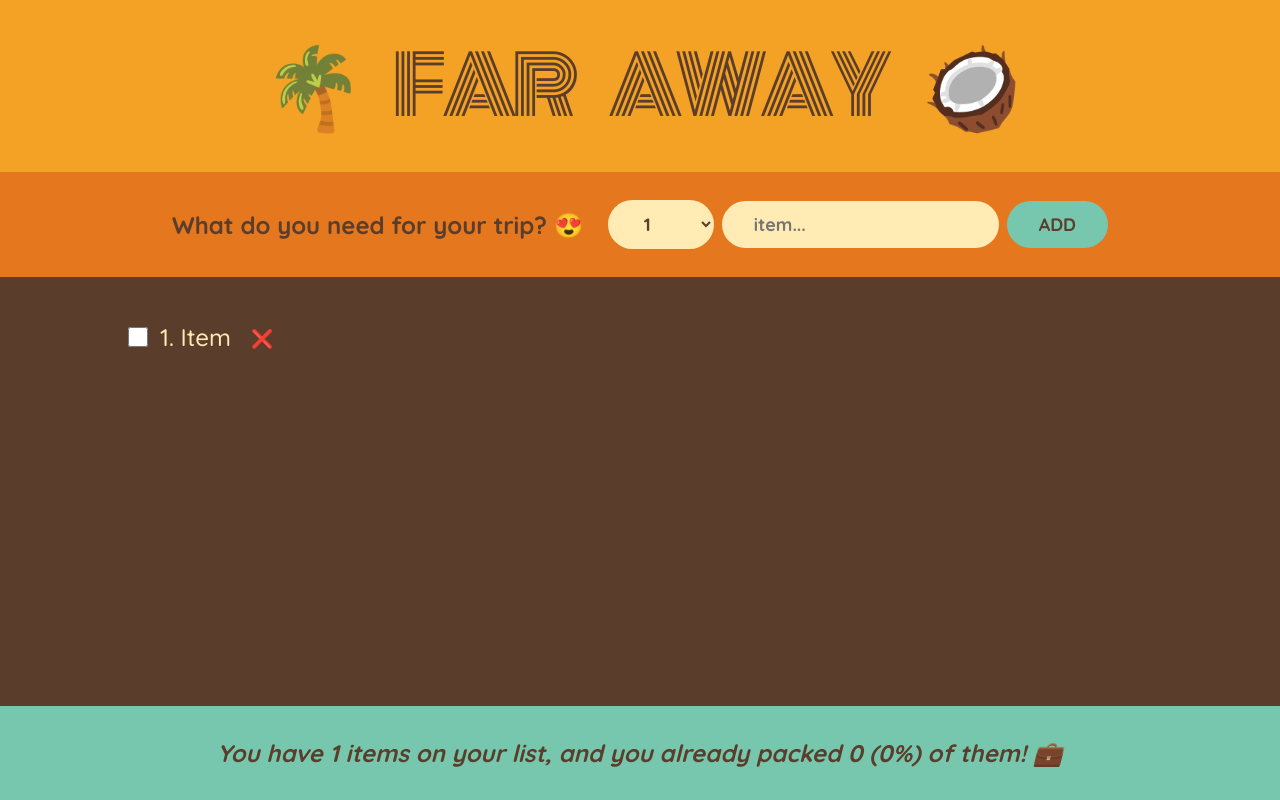
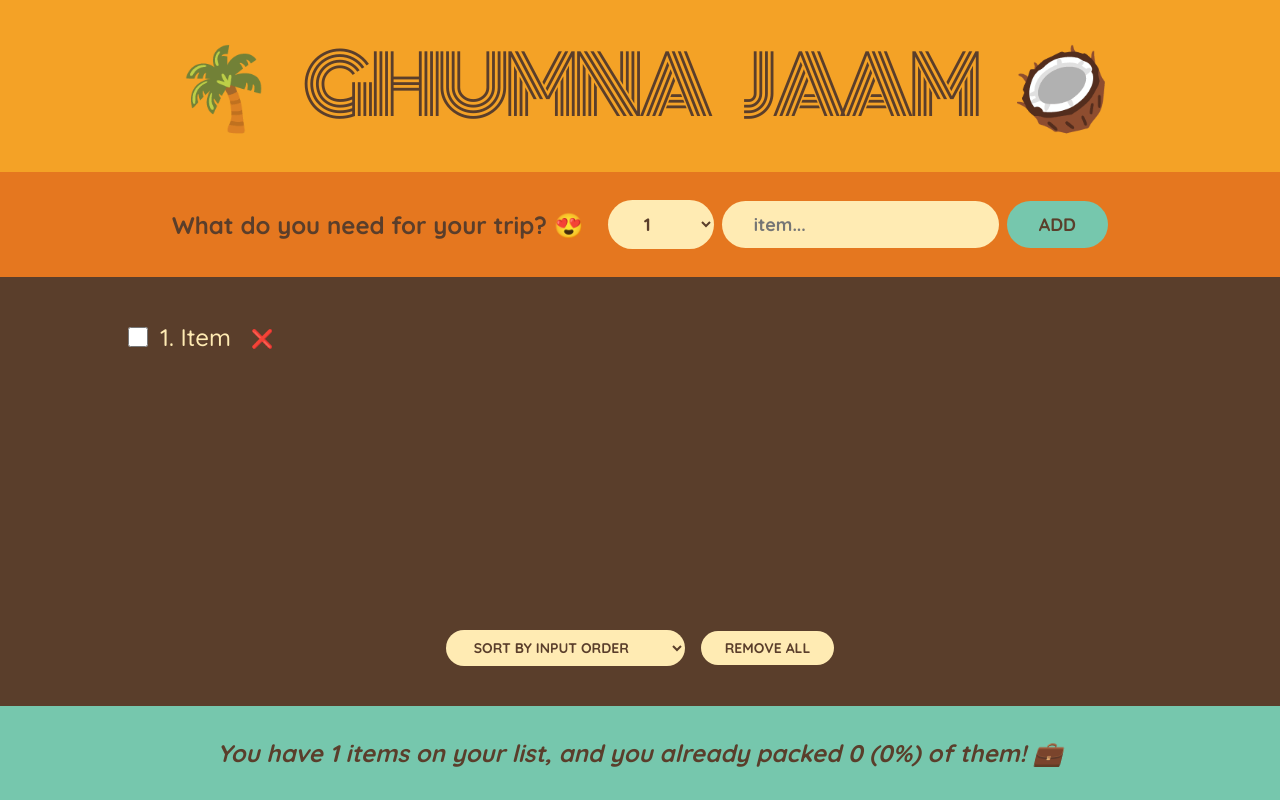
Before and after one commit to nikhilbudhathoki09/packaging-list-react, a React (Create React App) app: page / in a window 1280 px wide. Both pictures are taken after a click on the button "ADD". Built offline with nearby package versions, Linux system fonts and the light colour scheme.

Commit message:
Finished the project with learning much more about the states

```diff
--- a/src/App.js
+++ b/src/App.js
@@ -1,4 +1,8 @@
 import { useState } from "react";
+import Logo from "./Logo";
+import Form from "./Form";
+import Stats from "./Stats";
+import PackingList from "./PackingList";
 
 export default function App() {
   const [items, setItems] = useState([]); //lifting the state up to the nearest parent component so that it can be used on another component
@@ -10,6 +14,13 @@
   function handleRemoveItem(id) {
     //lifting the state up (We can pass it as a props to the child component)
     setItems((items) => items.filter((item) => item.id !== id));
+  }
+
+  function handleRemoveAll() {
+    const confirmed = window.confirm(
+      "Are you sure you want to delete all the items?"
+    );
+    if (confirmed) setItems([]);
   }
 
   function handlePackedItems(id) {
@@ -28,123 +39,9 @@
         items={items}
         onDeleteItems={handleRemoveItem}
         togglePackedItems={handlePackedItems}
+        removeAll={handleRemoveAll}
       />
       <Stats items={items} />
     </div>
   );
 }
-
-function Logo() {
-  return <h1> 🌴 Far Away 🥥</h1>;
-}
-
-function Form({ onAddItems }) {
-  const [description, setDescription] = useState("Item");
-  const [quantity, setQuantity] = useState(1);
-
-  function handleSubmit(event) {
-    event.preventDefault();
-
-    if (description === "") return;
-
-    const newItem = { description, quantity, packed: false, id: Date.now() };
-
-    onAddItems(newItem); //function taken as a prop from the parrent component
-    setDescription("");
-    setQuantity(1);
-  }
-
-  return (
-    <form className="add-form" onSubmit={handleSubmit}>
-      <h3>What do you need for your trip? 😍</h3>
-      <select
-        value={quantity}
-        onChange={(e) => setQuantity(Number(e.target.value))}
-      >
-        {Array.from({ length: 20 }, (_, i) => i + 1).map(
-          (
-            num //for generating the  numbers from 1 to 20
-          ) => (
-            <option vlaue={num} key={num}>
-              {num}
-            </option>
-          )
-        )}
-      </select>
-      <input
-        type="text"
-        placeholder="item..."
-        value={description}
-        onChange={(e) => setDescription(e.target.value)}
-      />
-      <button>Add</button>
-    </form>
-  );
-}
-
-function PackingList({ items, onDeleteItems, togglePackedItems }) {
-  return (
-    <div className="list">
-      {
-        <ul>
-          {items.map((item) => (
-            <Item
-              item={item}
-              onDeleteItems={onDeleteItems}
-              key={item.id}
-              togglePackedItems={togglePackedItems}
-            />
-          ))}
-        </ul>
-      }
-    </div>
-  );
-}
-
-function Item({ item, onDeleteItems, togglePackedItems }) {
-  return (
-    <li>
-      <input
-        type="checkbox"
-        checked={item.packed}
-        onChange={() => togglePackedItems(item.id)}
-      ></input>
-      <span
-        style={
-          item.packed
-            ? { textDecoration: "line-through" }
-            : { textDecoration: "none" }
-        }
-      >
-        {item.quantity}. {item.description}
-      </span>
-      <button className="" onClick={() => onDeleteItems(item.id)}>
-        ❌
-      </button>
-    </li>
-  );
-}
-
-function Stats({ items }) {
-  if (items.length === 0) {
-    return (
-      <footer className="stats">
-        <em>Start adding your list now 🎈</em>
-      </footer>
-    );
-  }
-  const totalItems = items.length;
-  const packedItems = items.filter((item) => item.packed).length;
-  const percentage =
-    totalItems > 0 ? Math.round((packedItems / totalItems) * 100) : 0;
-  return (
-    <footer className="stats">
-      <em>
-        {percentage === 100
-          ? "You are ready to go! 🥳"
-          : `You have ${totalItems} items on your list, and you already packed ${packedItems}
-        (${percentage}%) of them! 💼`}
-      </em>
-    </footer>
-  );
-}
--- /dev/null
+++ b/src/Form.js
@@ -0,0 +1,45 @@
+import { useState } from "react";
+
+export default function Form({ onAddItems }) {
+  const [description, setDescription] = useState("Item");
+  const [quantity, setQuantity] = useState(1);
+
+  function handleSubmit(event) {
+    event.preventDefault();
+
+    if (description === "") return;
+
+    const newItem = { description, quantity, packed: false, id: Date.now() };
+
+    onAddItems(newItem); //function taken as a prop from the parrent component
+    setDescription("");
+    setQuantity(1);
+  }
+
+  return (
+    <form className="add-form" onSubmit={handleSubmit}>
+      <h3>What do you need for your trip? 😍</h3>
+      <select
+        value={quantity}
+        onChange={(e) => setQuantity(Number(e.target.value))}
+      >
+        {Array.from({ length: 20 }, (_, i) => i + 1).map(
+          (
+            num //for generating the  numbers from 1 to 20
+          ) => (
+            <option vlaue={num} key={num}>
+              {num}
+            </option>
+          )
+        )}
+      </select>
+      <input
+        type="text"
+        placeholder="item..."
+        value={description}
+        onChange={(e) => setDescription(e.target.value)}
+      />
+      <button>Add</button>
+    </form>
+  );
+}
--- /dev/null
+++ b/src/Item.js
@@ -0,0 +1,23 @@
+export default function Item({ item, onDeleteItems, togglePackedItems }) {
+  return (
+    <li>
+      <input
+        type="checkbox"
+        checked={item.packed}
+        onChange={() => togglePackedItems(item.id)}
+      ></input>
+      <span
+        style={
+          item.packed
+            ? { textDecoration: "line-through" }
+            : { textDecoration: "none" }
+        }
+      >
+        {item.quantity}. {item.description}
+      </span>
+      <button className="" onClick={() => onDeleteItems(item.id)}>
+        ❌
+      </button>
+    </li>
+  );
+}
--- /dev/null
+++ b/src/Logo.js
@@ -0,0 +1,3 @@
+export default function Logo() {
+  return <h1> 🌴 Ghumna Jaam 🥥</h1>;
+}
--- /dev/null
+++ b/src/PackingList.js
@@ -0,0 +1,54 @@
+import { useState } from "react";
+import Item from "./Item";
+
+export default function PackingList({
+  items,
+  onDeleteItems,
+  togglePackedItems,
+  removeAll,
+}) {
+  const [sortBy, setSortBy] = useState("input");
+
+  let sortedItems = [];
+
+  if (sortBy === "input") sortedItems = items;
+
+  if (sortBy === "description")
+    sortedItems = items
+      .slice()
+      .sort((a, b) => a.description.localeCompare(b.description));
+
+  if (sortBy === "packed")
+    sortedItems = items
+      .slice()
+      .sort((a, b) => Number(a.packed) - Number(b.packed));
+
+  return (
+    <div className="list">
+      {
+        <ul>
+          {sortedItems.map((item) => (
+            <Item
+              item={item}
+              onDeleteItems={onDeleteItems}
+              key={item.id}
+              togglePackedItems={togglePackedItems}
+            />
+          ))}
+        </ul>
+      }
+
+      <div className="actions">
+        <select value={sortBy} onChange={(e) => setSortBy(e.target.value)}>
+          <option value="input">Sort by input order</option>
+          <option value="description">Sort by description</option>
+          <option value="packed">Sort by packed status</option>
+        </select>
+
+        <button className="" onClick={removeAll}>
+          Remove All
+        </button>
+      </div>
+    </div>
+  );
+}
--- /dev/null
+++ b/src/Stats.js
@@ -0,0 +1,23 @@
+export default function Stats({ items }) {
+  if (items.length === 0) {
+    return (
+      <footer className="stats">
+        <em>Start adding your list now 🎈</em>
+      </footer>
+    );
+  }
+  const totalItems = items.length;
+  const packedItems = items.filter((item) => item.packed).length;
+  const percentage =
+    totalItems > 0 ? Math.round((packedItems / totalItems) * 100) : 0;
+  return (
+    <footer className="stats">
+      <em>
+        {percentage === 100
+          ? "You are ready to go! 🥳"
+          : `You have ${totalItems} items on your list, and you already packed ${packedItems}
+        (${percentage}%) of them! 💼`}
+      </em>
+    </footer>
+  );
+}
--- a/src/index.css
+++ b/src/index.css
@@ -4,7 +4,6 @@
   margin: 0;
   padding: 0;
   box-sizing: border-box;
-  overflow: hidden;
 }
 
 html {
@@ -102,6 +101,8 @@
   gap: 1.2rem;
   justify-content: center;
   align-content: start;
+  overflow-x: hidden;
+  overflow-y: hidden;
 }
 
 .list li {
```
